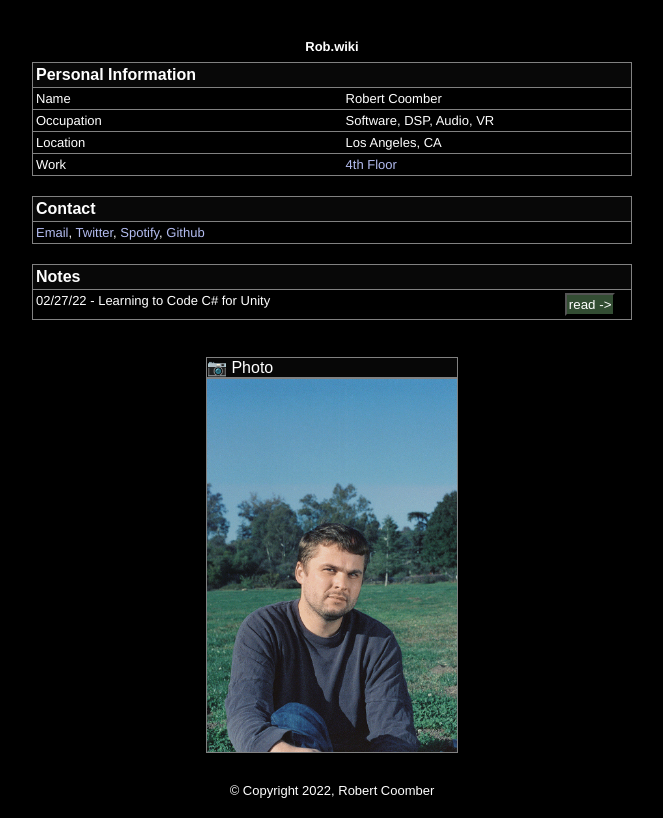
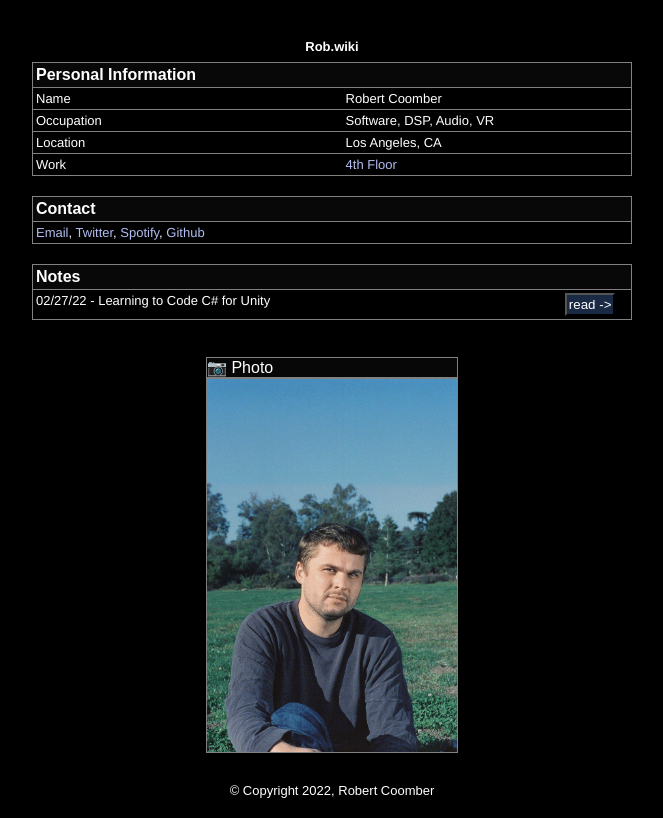
Before and after one commit to robertncoomber/r0bwiki, a React (Create React App) app: page / in a window 1280 px wide. Shown: the whole page, without its empty margins (308-971 px from the left). Built offline with nearby package versions, Linux system fonts and the light colour scheme.

Commit message:
update color

```diff
--- a/src/noteStyles.css
+++ b/src/noteStyles.css
@@ -13,7 +13,7 @@
     border-radius: 0;
     margin: 0;
     padding: 0;
-    background-color: rgb(51, 77, 51);
+    background-color: rgb(26, 41, 68);
     color: white;
     float: right;
     padding: 2px;
@@ -22,5 +22,5 @@
 }
 
 .noteButton:hover {
-    background-color: rgb(76, 110, 76);
+    background-color: rgb(57, 84, 136);
 }
```
